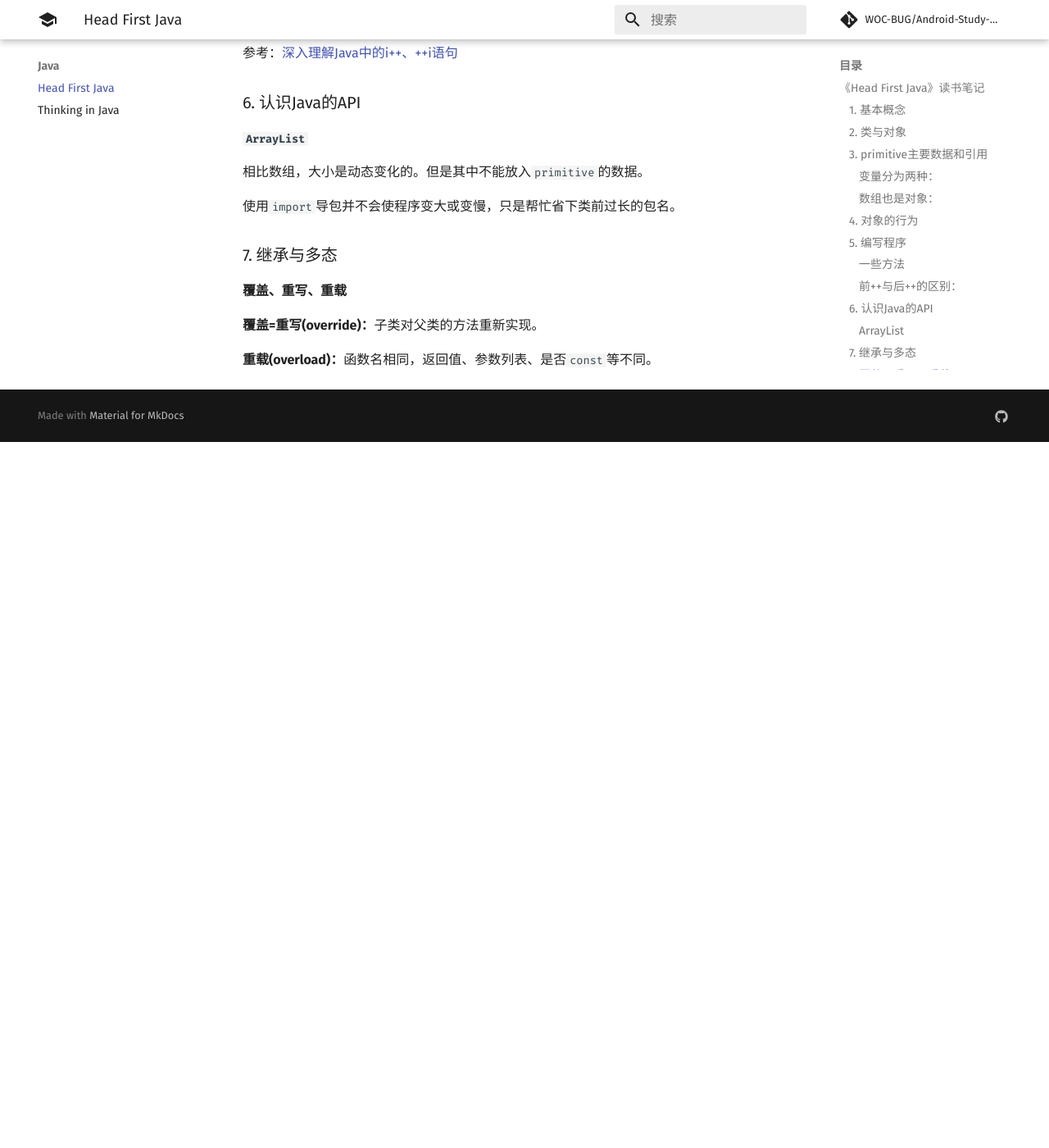
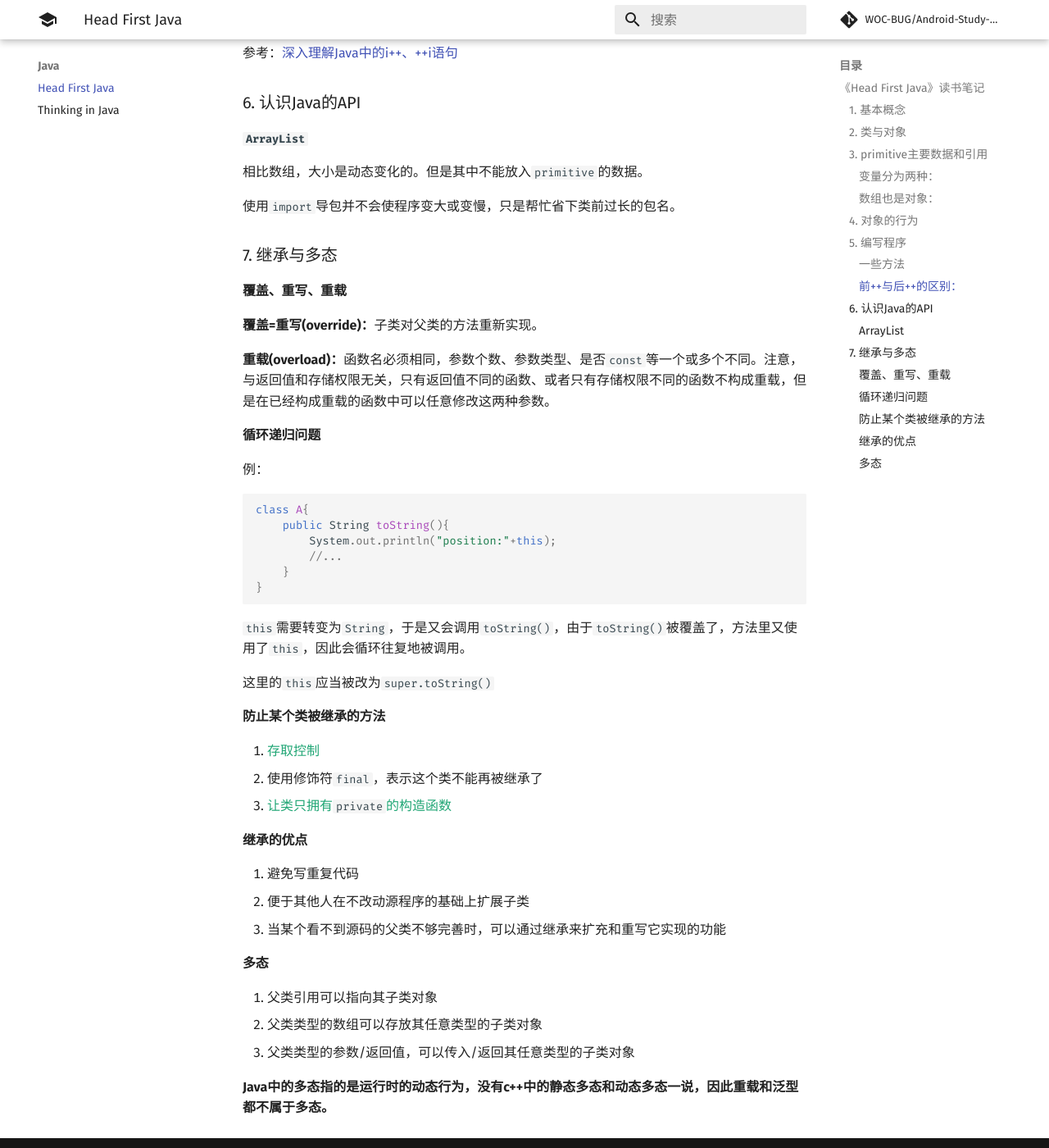
Before and after one commit to WOC-BUG/Android-Study-Notes, an MkDocs documentation site: the page built from docs/Head First Java.md, in a window 1280 px wide and 1400 px high, scrolled down 3578 px. Shown: the whole window at 82% size. Built offline with MkDocs 1.6.1 and Material for MkDocs 9.7.7, drawn with Linux system fonts in a browser that asks for light colours; comment, search, counter and statistics services are not loaded; before the commit the page ends 4117 px from its top, so only the background shows below that.

Commit message:
add notes about inherit and polymorphic

````diff
--- a/docs/Head First Java.md
+++ b/docs/Head First Java.md
@@ -180,4 +180,51 @@ for(int i=0;i<10;i++) {
 
 **覆盖=重写(override)：**子类对父类的方法重新实现。
 
-**重载(overload)：**函数名相同，返回值、参数列表、是否`const`等不同。
+**重载(overload)：**函数名必须相同，参数个数、参数类型、是否`const`等一个或多个不同。注意，与返回值和存储权限无关，只有返回值不同的函数、或者只有存储权限不同的函数不构成重载，但是在已经构成重载的函数中可以任意修改这两种参数。
+
+
+
+#### 循环递归问题
+
+例：
+
+```java
+class A{
+    public String toString(){
+        System.out.println("position:"+this);
+        //...
+    }
+}
+```
+
+`this`需要转变为`String`，于是又会调用`toString()`，由于`toString()`被覆盖了，方法里又使用了`this`，因此会循环往复地被调用。
+
+这里的`this`应当被改为`super.toString()`
+
+
+
+#### 防止某个类被继承的方法
+
+1. <font color="#21a675">存取控制</font>
+2. 使用修饰符`final`，表示这个类不能再被继承了
+3. <font color="#21a675">让类只拥有`private`的构造函数</font>
+
+
+
+#### 继承的优点
+
+1. 避免写重复代码
+2. 便于其他人在不改动源程序的基础上扩展子类
+3. 当某个看不到源码的父类不够完善时，可以通过继承来扩充和重写它实现的功能
+
+
+
+#### 多态
+
+1. 父类引用可以指向其子类对象
+2. 父类类型的数组可以存放其任意类型的子类对象
+3. 父类类型的参数/返回值，可以传入/返回其任意类型的子类对象
+
+
+
+**Java中的多态指的是运行时的动态行为，没有c++中的静态多态和动态多态一说，因此重载和泛型都不属于多态。**
````
Also changed, not shown: docs/Dart.md (+2 -2 lines), docs/Flutter实例.md (added, +173 -0 lines).
